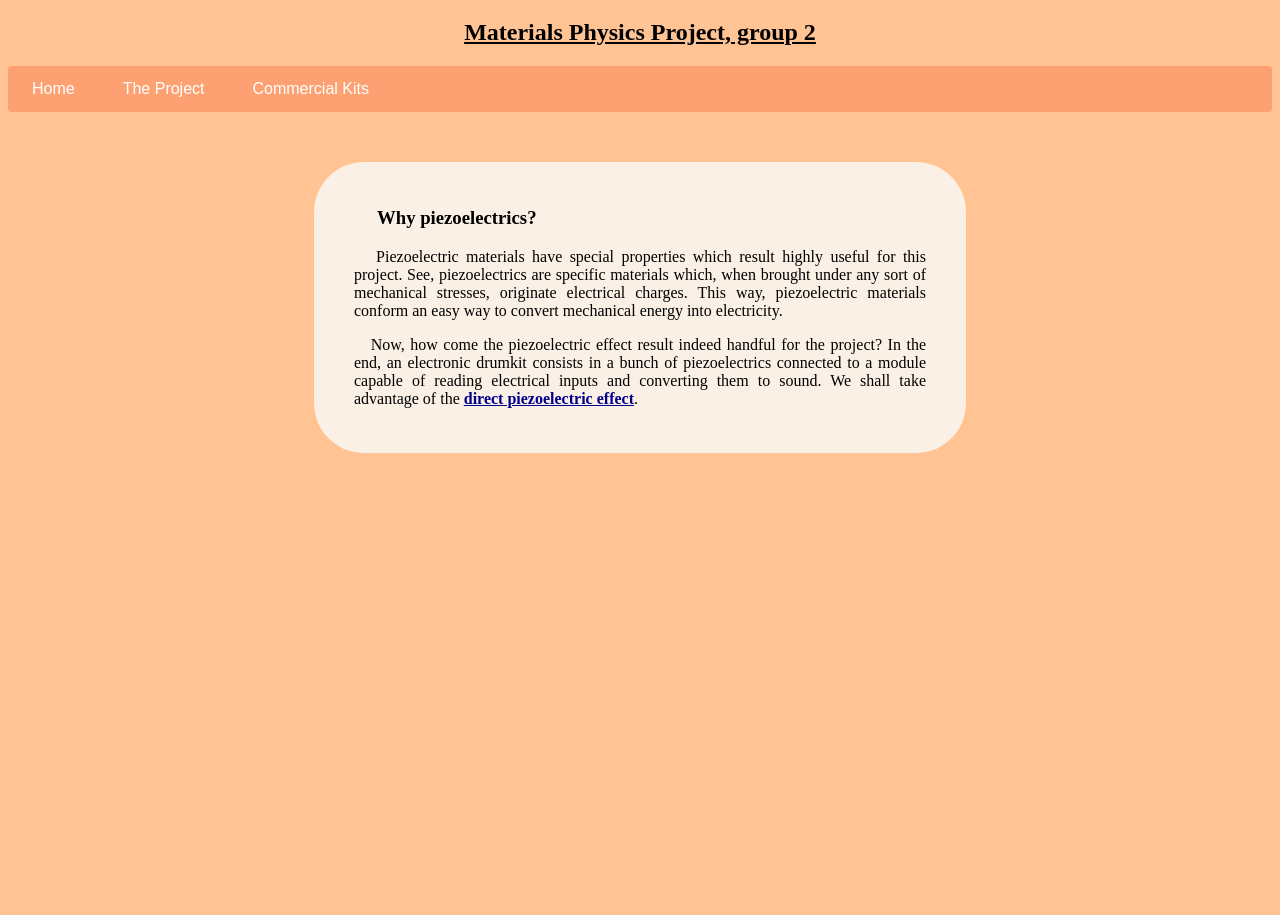
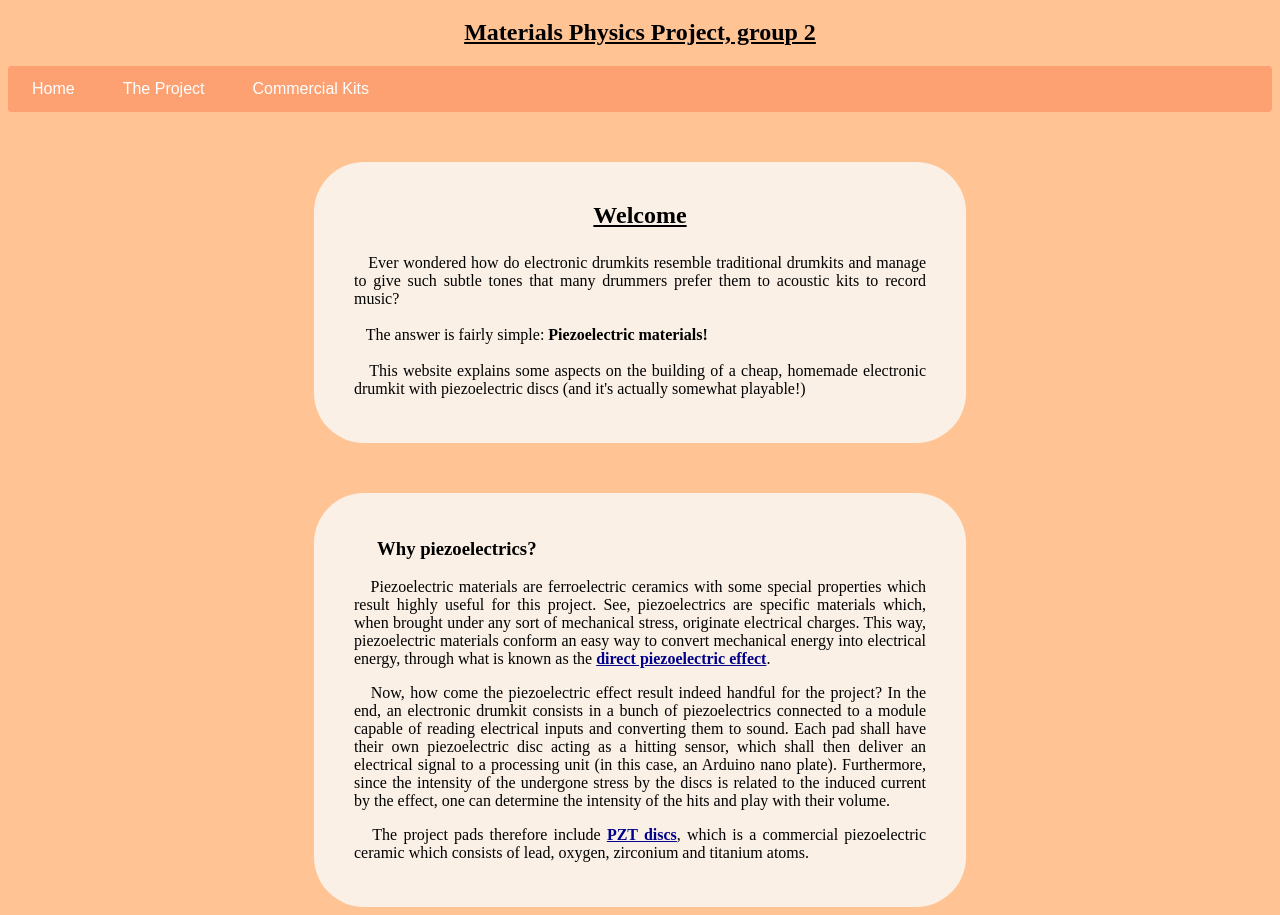
Before and after one commit to host-msdrumkit/host-msdrumkit.github.io, a plain HTML site: page index.html in a window 1280 px wide. Shown: the part 61-976 px from the top of the page. Before the commit the page ends 800 px from the top, so only its background shows below. Drawn offline with Linux system fonts and the light colour scheme.

Commit message:
The website is ready I think
I really hope it works

```diff
--- a/index.html
+++ b/index.html
@@ -34,18 +34,37 @@
 
     <center>
     <div class = "piezointro">
+      <h2> Welcome </h2>
+      <div style="display: block; text-align: justify; margin: 25px 30px;">
+      &nbsp;&nbsp; Ever wondered how do electronic drumkits resemble traditional drumkits and manage to give such subtle tones that many drummers prefer them to acoustic kits to record music? <br>
+      <br>
+
+      &nbsp;&nbsp; The answer is fairly simple: <strong>Piezoelectric materials!</strong> <br>
+      <br>
+
+      &nbsp;&nbsp; This website explains some aspects on the building of a cheap, homemade electronic drumkit with piezoelectric discs (and it's actually somewhat playable!)
+    </div>
+    </div>
+    <div class = "piezointro">
         <div style="display: block; text-align: justify; margin: 25px 30px;">
           <h3> &nbsp;&nbsp;&nbsp;&nbsp; Why piezoelectrics? </h3>
           <p>
-          &nbsp;&nbsp; Piezoelectric materials have special properties which result highly useful for this project.
-          See, piezoelectrics are specific materials which, when brought under any sort of mechanical stresses,
+          &nbsp;&nbsp; Piezoelectric materials are ferroelectric ceramics with some special properties which result highly useful for this project.
+          See, piezoelectrics are specific materials which, when brought under any sort of mechanical stress,
           originate electrical charges. This way, piezoelectric materials conform an easy way to convert mechanical
-          energy into electricity. <!-- HOW DOES THIS WORK? REDO ENTIRELY. TALK ABOUT DIRECT PIEZOELECTRIC EFFECT-->
+          energy into electrical energy, through what is known as the <a onclick = togglepiezo() class = falselink> direct piezoelectric effect</a>. <!-- HOW DOES THIS WORK? REDO ENTIRELY. TALK ABOUT DIRECT PIEZOELECTRIC EFFECT-->
           </p>
           <p>
           &nbsp;&nbsp; Now, how come the piezoelectric effect result indeed handful for the project? In the end, an electronic drumkit
           consists in a bunch of piezoelectrics connected to a module capable of reading electrical inputs and converting
-          them to sound. We shall take advantage of the <a onclick = togglepiezo() class = falselink>direct piezoelectric effect</a>.
+          them to sound. Each pad shall have their own piezoelectric disc acting as a hitting sensor, which shall then deliver an electrical signal to a processing unit (in this case, an Arduino nano plate). Furthermore, since the intensity of the undergone stress by the discs is related to the induced current by the effect, one can determine the intensity of the hits and play with their volume.</p>
+
+          <p>
+            &nbsp;&nbsp; The project pads therefore include <a href="https://en.wikipedia.org/wiki/Lead_zirconate_titanate" target="_blank" class = falselink> PZT discs</a>, which is a commercial piezoelectric ceramic which consists of lead, oxygen, zirconium and titanium atoms.
+          </p>
+
+          <p>
+
           </p>
           <div id = "piezodetails" style = "display:none">
             <h3> &nbsp;&nbsp;&nbsp;&nbsp;Direct piezoelectric effect </h3>
@@ -62,9 +81,7 @@
             </p>
               <img src="media/piezoelectric-effect.jpg" alt = "piezoelectric-effect" style="float:right;width:320px;height:150px;">
               <img src="media/pztstructure.png" alt = "pztstructure" style="width:320px;height:150px;">
-            <p>
-              &nbsp;&nbsp; <a href="https://en.wikipedia.org/wiki/Lead_zirconate_titanate"> PZT material of the piezoelectric sensors </a>
-            <p>
+            <p> &nbsp;&nbsp; As a curiosity, there also exists an <a class = "falselink" href = "https://www.elprocus.com/what-is-the-piezoelectric-effect-working-and-its-applications/" target = "_blank"> inverse piezoelectric effect </a>, thanks to which piezoelectric materials (and PZT does this) change their shape when having an electric voltage difference applied on. This effect finds uses in engines, positioning-control devices and ultrasonic signal generators, among other things.
           </div>
         </div>
     </div>
```
